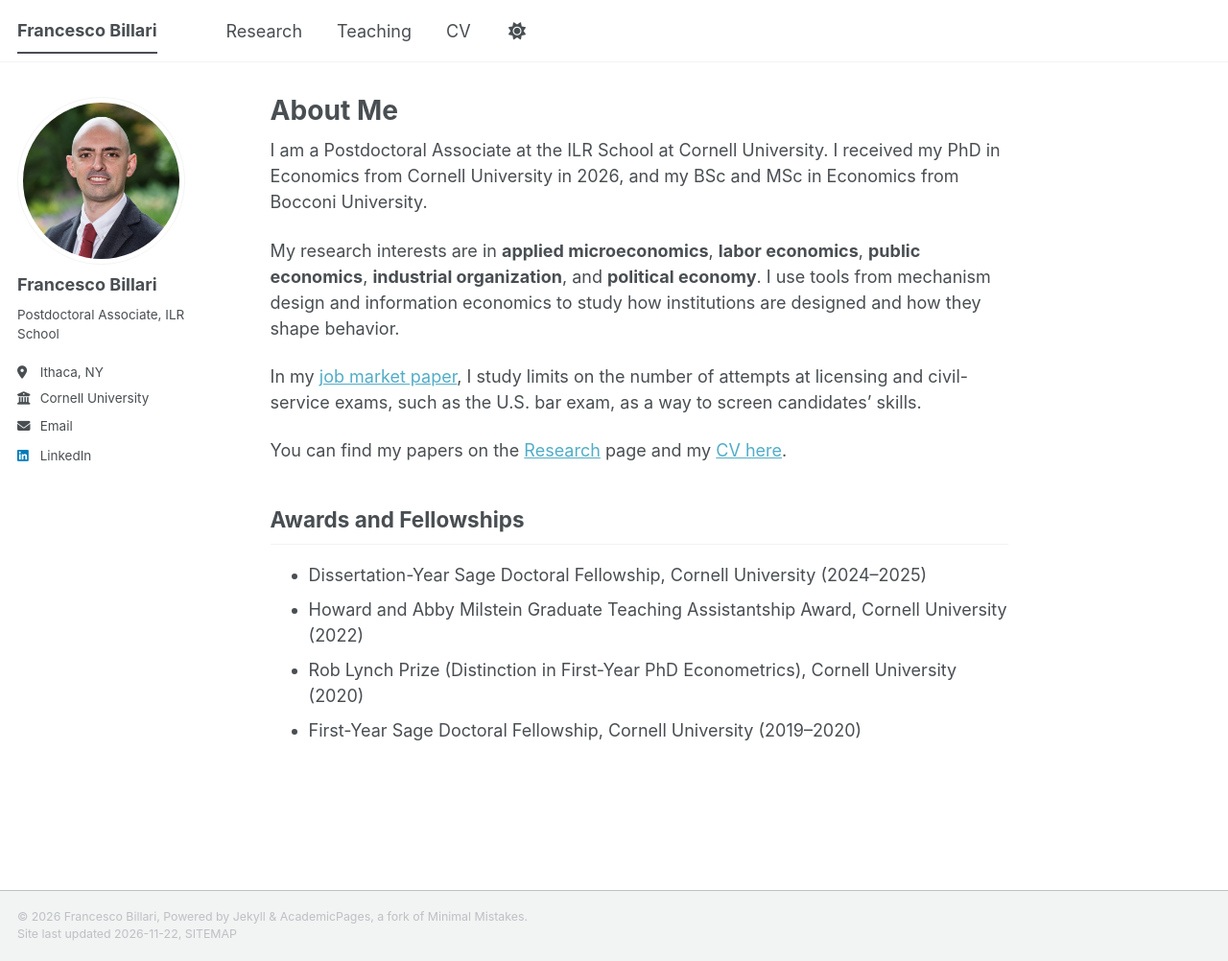
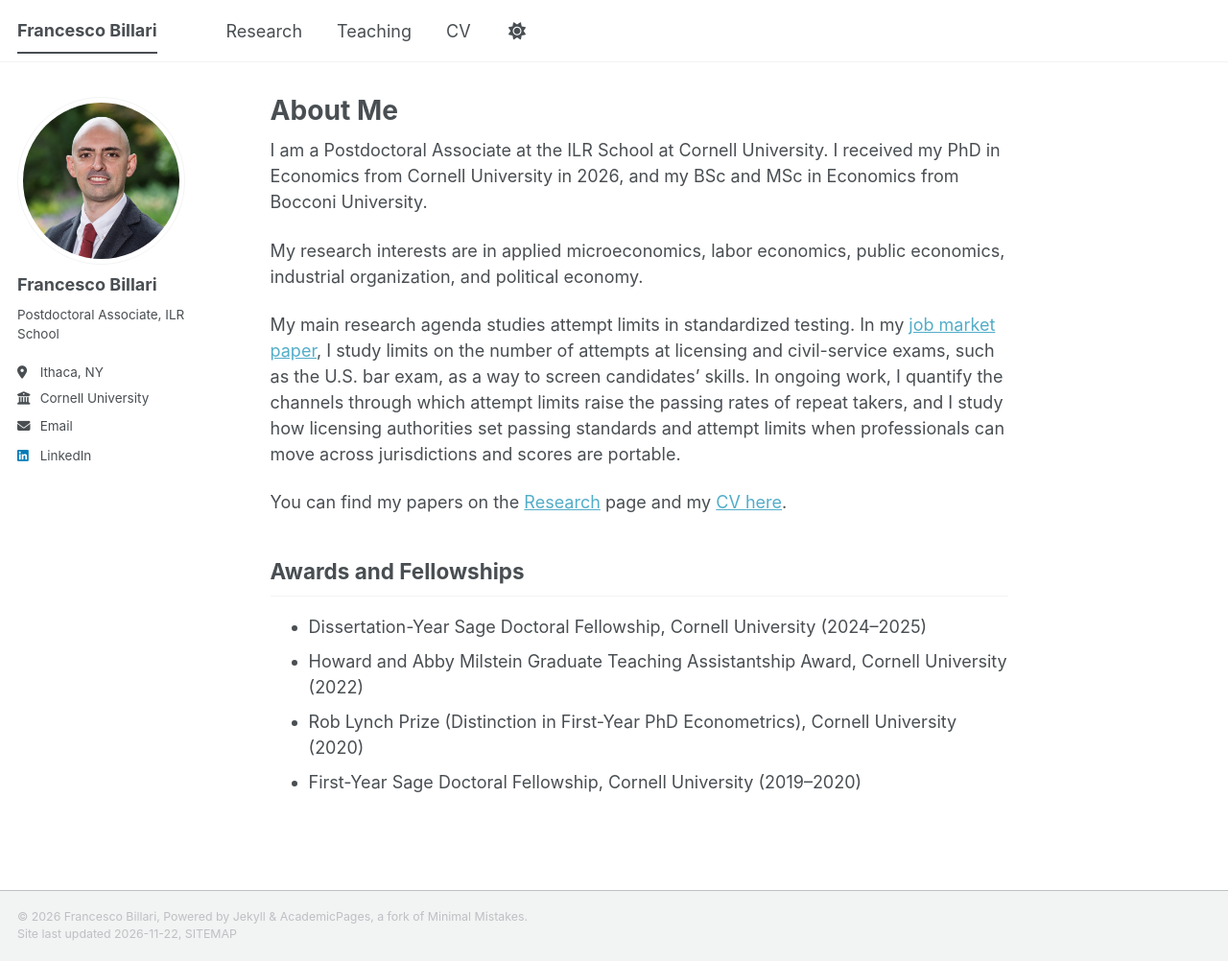
Before and after one commit to fbillari/fbillari.github.io, a Jekyll site: the page built from _pages/about.md, in a window 1280 px wide and 1002 px high. Shown: the whole window at 96% size. Built offline with Jekyll 4.4.1, drawn with Linux system fonts in a browser that asks for light colours; a script bundle is joined from its source files by our own code; a style sheet for code colours, icons or effects is not loaded.

Commit message:
Add files via upload

```diff
--- a/_pages/about.md
+++ b/_pages/about.md
@@ -9,9 +9,9 @@ redirect_from:
 
 I am a Postdoctoral Associate at the ILR School at Cornell University. I received my PhD in Economics from Cornell University in 2026, and my BSc and MSc in Economics from Bocconi University.
 
-My research interests are in **applied microeconomics**, **labor economics**, **public economics**, **industrial organization**, and **political economy**. I use tools from mechanism design and information economics to study how institutions are designed and how they shape behavior.
+My research interests are in applied microeconomics, labor economics, public economics, industrial organization, and political economy.
 
-In my [job market paper](/files/Billari_Dont_Try_Again.pdf), I study limits on the number of attempts at licensing and civil-service exams, such as the U.S. bar exam, as a way to screen candidates' skills.
+My main research agenda studies attempt limits in standardized testing. In my [job market paper](/files/Billari_Dont_Try_Again.pdf), I study limits on the number of attempts at licensing and civil-service exams, such as the U.S. bar exam, as a way to screen candidates' skills. In ongoing work, I quantify the channels through which attempt limits raise the passing rates of repeat takers, and I study how licensing authorities set passing standards and attempt limits when professionals can move across jurisdictions and scores are portable.
 
 You can find my papers on the [Research](/research/) page and my [CV here](/files/Francesco_Billari_CV.pdf).
 
```
